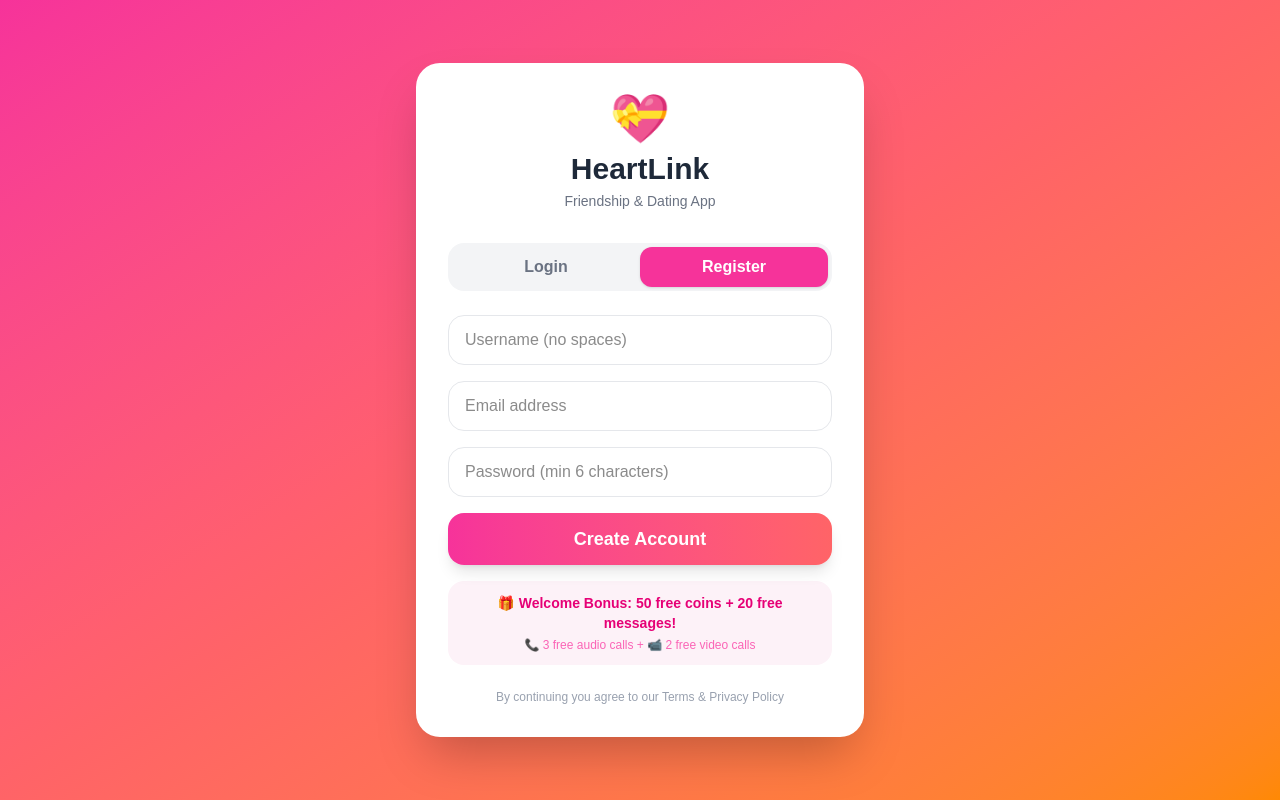
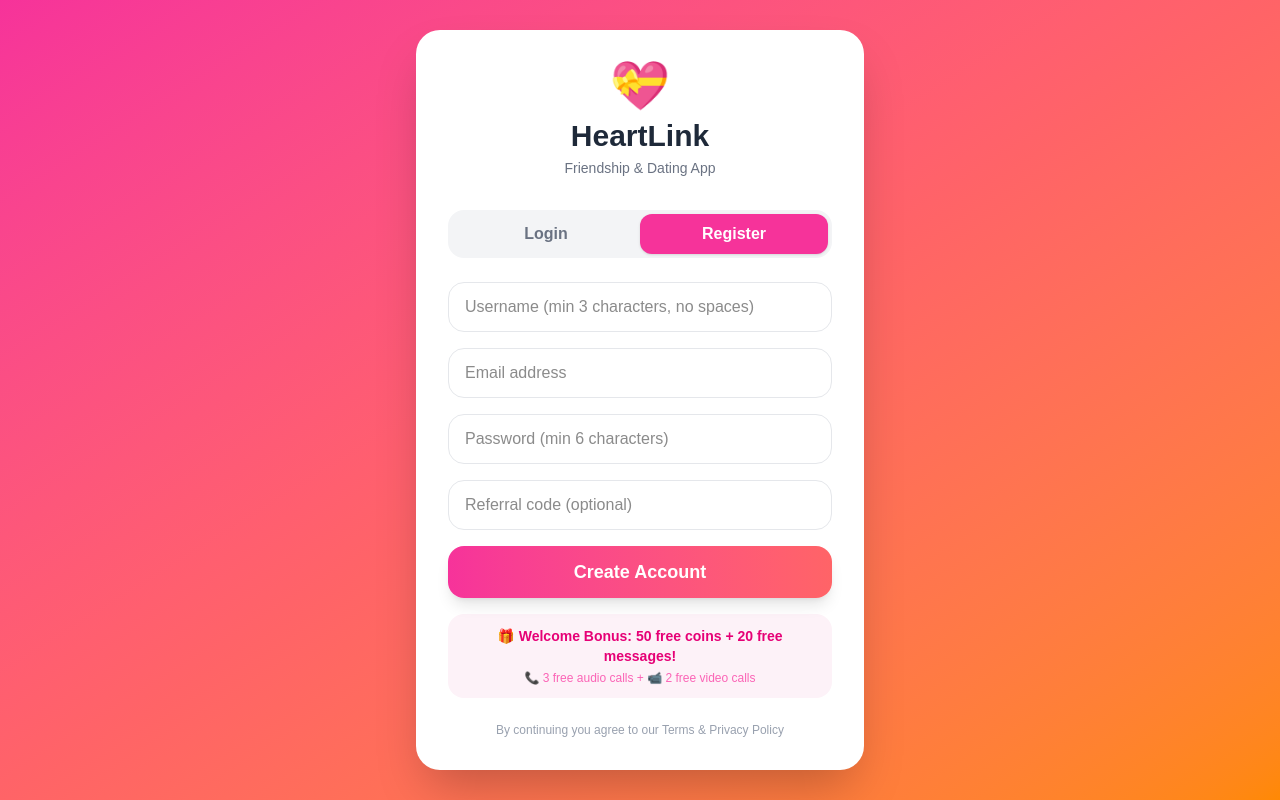
Before and after one commit to Jeffhideout/my-dating-app, a Next.js app: page / in a window 1280 px wide. Both pictures are taken after a click on the button "Register". Built offline with nearby package versions, Linux system fonts and the light colour scheme; no server answers.

Commit message:
Referral system complete

```diff
--- a/app/page.js
+++ b/app/page.js
@@ -1,5 +1,5 @@
 'use client'
-import { useState } from 'react'
+import { useState, useEffect } from 'react'
 import { supabase } from './lib/supabase'
 
 export default function AuthPage() {
@@ -9,10 +9,37 @@ export default function AuthPage() {
   const [username, setUsername] = useState('')
   const [loading, setLoading] = useState(false)
   const [message, setMessage] = useState('')
+  const [refCode, setRefCode] = useState('')
+
+  useEffect(() => {
+    // Check if user is already logged in
+    checkUser()
+    // Get referral code from URL
+    const urlParams = new URLSearchParams(window.location.search)
+    const ref = urlParams.get('ref')
+    if (ref) {
+      setRefCode(ref)
+      setIsLogin(false) // Switch to register tab
+    }
+  }, [])
+
+  const checkUser = async () => {
+    const { data: { user } } = await supabase.auth.getUser()
+    if (user) {
+      window.location.href = '/dashboard'
+    }
+  }
 
   const handleLogin = async () => {
     setLoading(true)
     setMessage('')
+
+    if (!email || !password) {
+      setMessage('Please fill in all fields.')
+      setLoading(false)
+      return
+    }
+
     const { error } = await supabase.auth.signInWithPassword({ email, password })
     if (error) {
       setMessage(error.message)
@@ -29,6 +56,12 @@ export default function AuthPage() {
 
     if (!username || !email || !password) {
       setMessage('Please fill in all fields.')
+      setLoading(false)
+      return
+    }
+
+    if (username.length < 3) {
+      setMessage('Username must be at least 3 characters.')
       setLoading(false)
       return
     }
@@ -61,6 +94,8 @@ export default function AuthPage() {
     }
 
     if (data.user) {
+      const newReferralCode = Math.random().toString(36).substring(2, 8).toUpperCase()
+
       // Create profile
       await supabase.from('profiles').insert({
         id: data.user.id,
@@ -68,7 +103,7 @@ export default function AuthPage() {
         free_messages_remaining: 20,
         free_audio_calls_remaining: 3,
         free_video_calls_remaining: 2,
-        referral_code: Math.random().toString(36).substring(2, 8).toUpperCase(),
+        referral_code: newReferralCode,
       })
 
       // Create coin wallet with welcome bonus
@@ -79,7 +114,30 @@ export default function AuthPage() {
         total_spent: 0,
       })
 
-      setMessage('Account created! Setting up your profile...')
+      // Log welcome bonus transaction
+      await supabase.from('coin_transactions').insert({
+        user_id: data.user.id,
+        type: 'bonus',
+        amount: 50,
+        description: 'Welcome bonus coins',
+        balance_after: 50,
+      })
+
+      // Handle referral if code exists
+      if (refCode) {
+        try {
+          await supabase.rpc('handle_referral', {
+            new_user_id: data.user.id,
+            referral_code: refCode
+          })
+          setMessage('Account created! Referral bonus applied! Setting up your profile...')
+        } catch (e) {
+          setMessage('Account created! Setting up your profile...')
+        }
+      } else {
+        setMessage('Account created! Setting up your profile...')
+      }
+
       setTimeout(() => window.location.href = '/profile', 1500)
     }
     setLoading(false)
@@ -95,6 +153,15 @@ export default function AuthPage() {
           <h1 className="text-3xl font-bold text-gray-800">HeartLink</h1>
           <p className="text-gray-500 text-sm mt-1">Friendship & Dating App</p>
         </div>
+
+        {/* Referral Banner */}
+        {refCode && (
+          <div className="bg-green-50 border border-green-200 rounded-2xl p-3 mb-4 text-center">
+            <p className="text-green-600 text-sm font-semibold">
+              🎉 You were invited! Register to get <span className="font-bold">50 bonus coins!</span>
+            </p>
+          </div>
+        )}
 
         {/* Toggle */}
         <div className="flex bg-gray-100 rounded-2xl p-1 mb-6">
@@ -121,7 +188,7 @@ export default function AuthPage() {
           {!isLogin && (
             <input
               type="text"
-              placeholder="Username (no spaces)"
+              placeholder="Username (min 3 characters, no spaces)"
               value={username}
               onChange={(e) => setUsername(e.target.value.toLowerCase().replace(/\s/g, ''))}
               className="w-full border border-gray-200 rounded-2xl px-4 py-3 focus:outline-none focus:border-pink-400"
@@ -142,9 +209,19 @@ export default function AuthPage() {
             className="w-full border border-gray-200 rounded-2xl px-4 py-3 focus:outline-none focus:border-pink-400"
           />
 
+          {!isLogin && (
+            <input
+              type="text"
+              placeholder="Referral code (optional)"
+              value={refCode}
+              onChange={(e) => setRefCode(e.target.value.toUpperCase())}
+              className="w-full border border-gray-200 rounded-2xl px-4 py-3 focus:outline-none focus:border-pink-400"
+            />
+          )}
+
           {message && (
             <p className={`text-sm text-center font-semibold ${
-              message.includes('success') || message.includes('created') || message.includes('Setting')
+              message.includes('success') || message.includes('created') || message.includes('Setting') || message.includes('bonus')
                 ? 'text-green-500'
                 : 'text-red-500'
             }`}>
```
